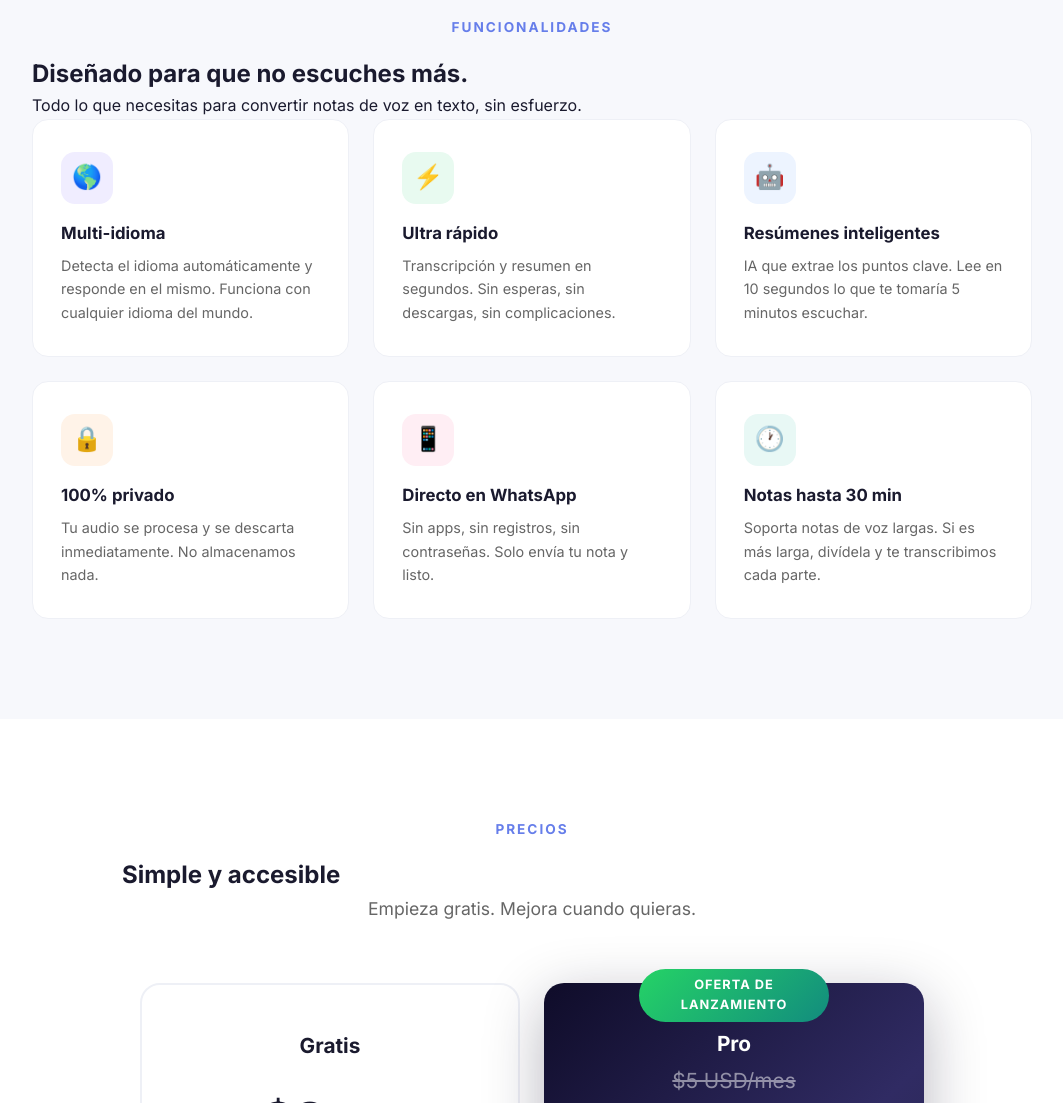
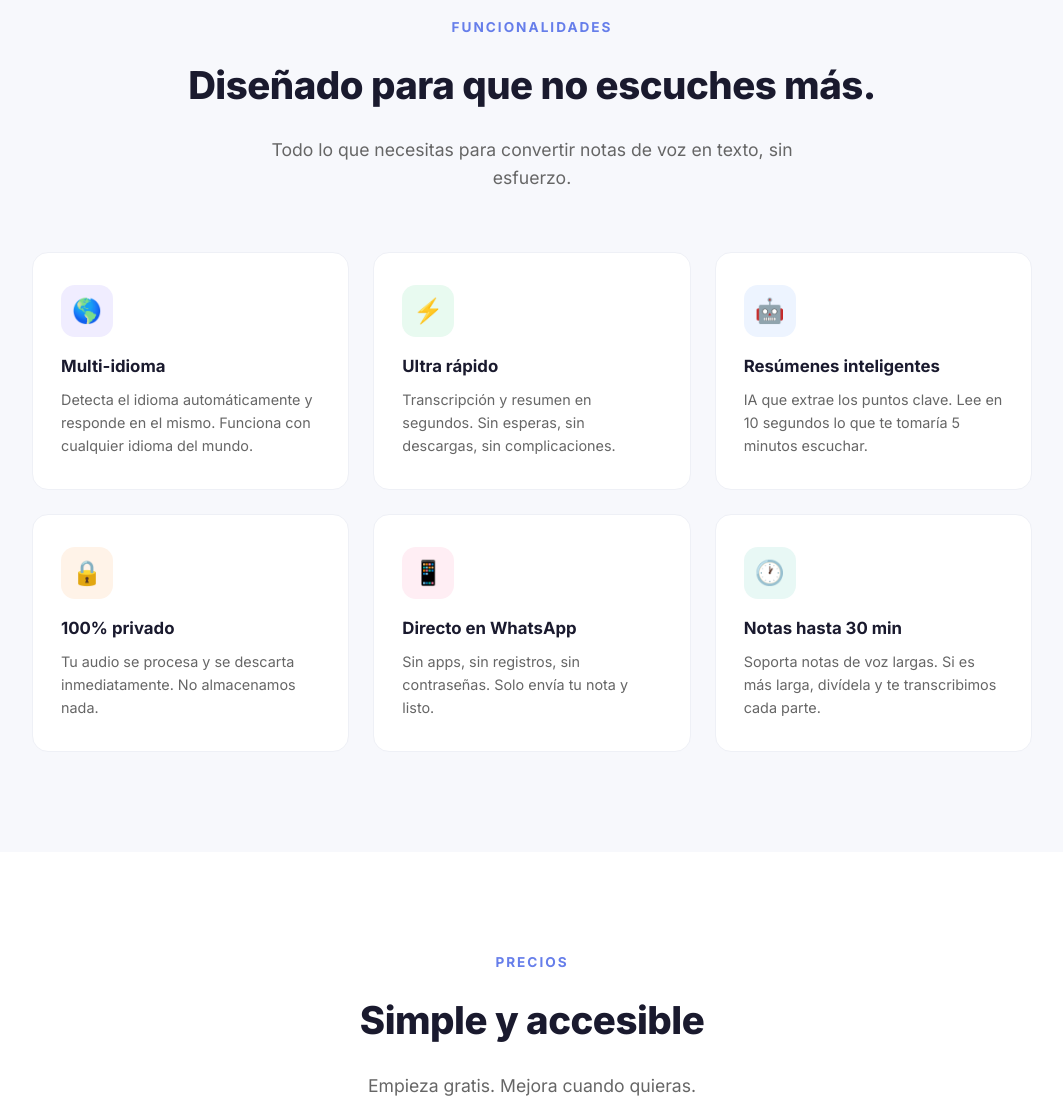
Before and after one commit to JoseDev973/voicenoteai, a plain HTML site: page index.html in a window 1280 px wide. Shown: the part 1520-2623 px from the top of the page, without its empty margins (108-1171 px from the left). Drawn offline with Linux system fonts and the light colour scheme.

Commit message:
Unify section header typography across all sections
Co-Authored-By: Claude Opus 4.6 <noreply@anthropic.com>

```diff
--- a/index.html
+++ b/index.html
@@ -178,7 +178,7 @@
             color: #667eea;
             margin-bottom: 16px;
         }
-        .section h2 {
+        .section-header h2 {
             text-align: center;
             font-size: 2.4rem;
             margin-bottom: 20px;
@@ -186,7 +186,7 @@
             font-weight: 800;
             letter-spacing: -0.5px;
         }
-        .section .subtitle {
+        .section-header .subtitle {
             text-align: center;
             color: #666;
             font-size: 1.1rem;
@@ -500,9 +500,11 @@
     </div>
 
     <section class="section" id="como-funciona">
+        <div class="section-header">
             <div class="section-label">Cómo funciona</div>
             <h2>Tres pasos. Cero complicaciones.</h2>
             <p class="subtitle">No necesitas descargar nada. Funciona directo desde WhatsApp.</p>
+        </div>
         <div class="steps">
             <div class="step">
                 <div class="step-number">1</div>
@@ -524,9 +526,11 @@
 
     <section class="features-bg">
         <div class="features">
+            <div class="section-header">
                 <div class="section-label">Funcionalidades</div>
                 <h2>Diseñado para que no escuches más.</h2>
                 <p class="subtitle">Todo lo que necesitas para convertir notas de voz en texto, sin esfuerzo.</p>
+            </div>
             <div class="feature-grid">
                 <div class="feature">
                     <div class="feature-icon purple">🌎</div>
@@ -564,9 +568,11 @@
 
     <section class="pricing-section" id="precios">
         <div class="pricing">
+            <div class="section-header">
                 <div class="section-label">Precios</div>
                 <h2>Simple y accesible</h2>
-            <p class="subtitle" style="max-width:600px;margin:0 auto 60px;text-align:center;color:#666;font-size:1.1rem;">Empieza gratis. Mejora cuando quieras.</p>
+                <p class="subtitle">Empieza gratis. Mejora cuando quieras.</p>
+            </div>
             <div class="pricing-cards">
                 <div class="pricing-card free">
                     <h3>Gratis</h3>
```
Lines whose indentation alone changed are shown as unchanged.
